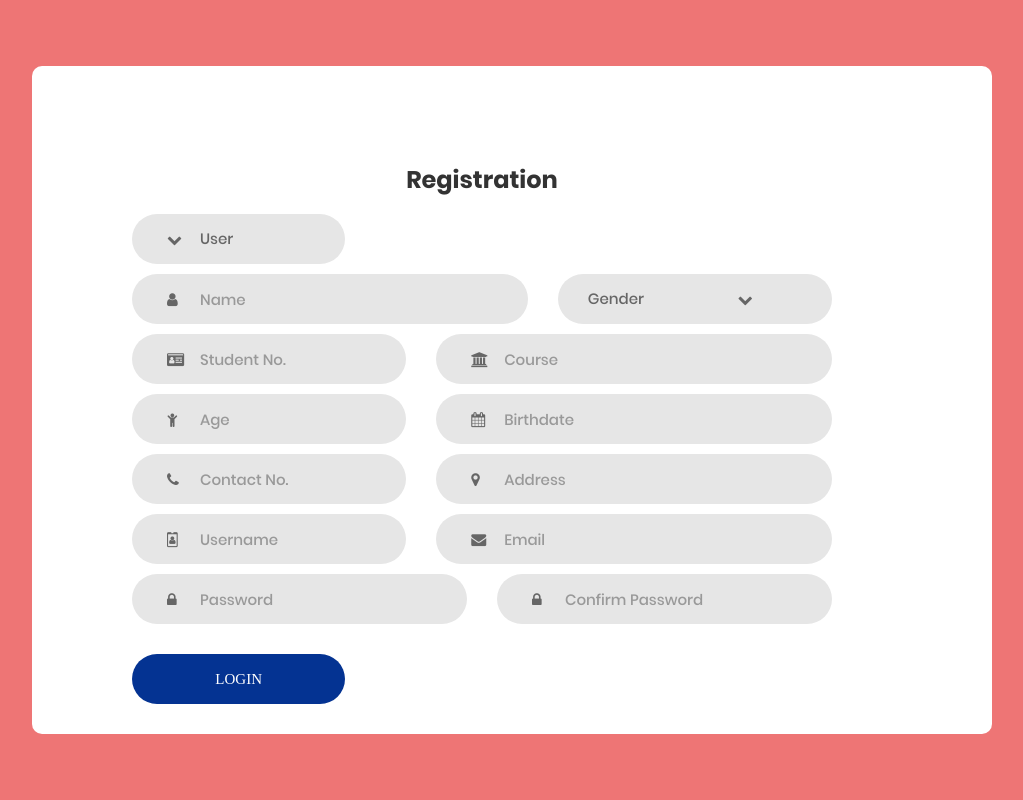
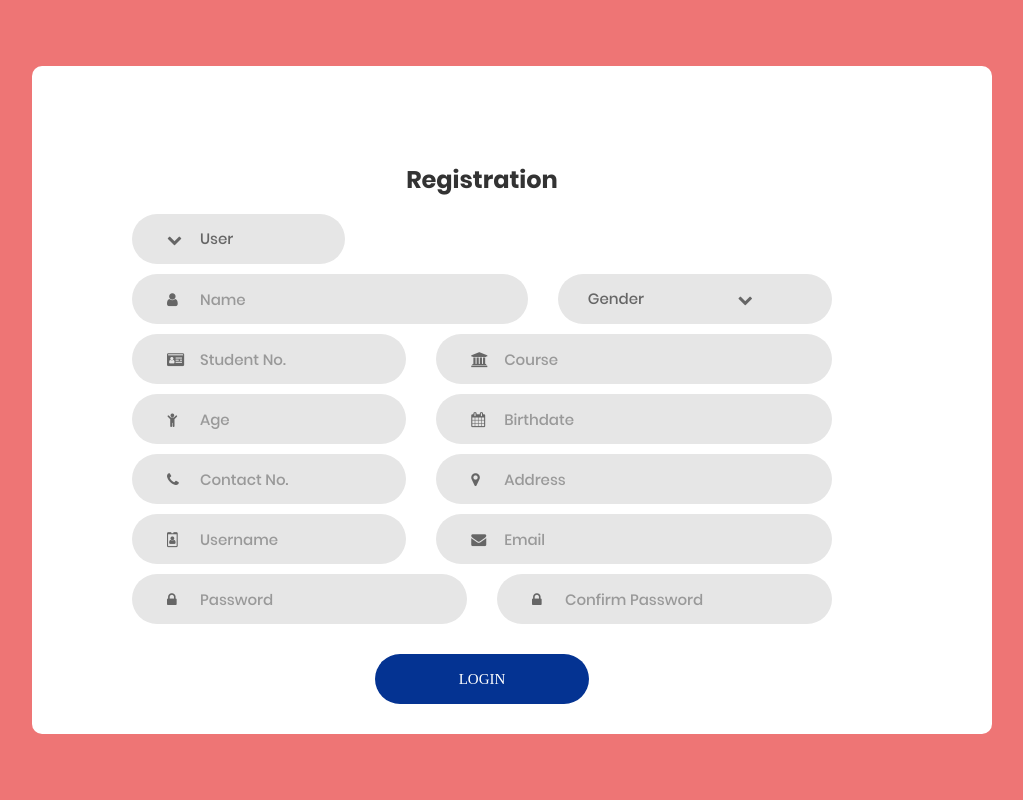
Before and after one commit to mariiiiiq/Covid, a PHP site: page /registration.php in a window 1280 px wide. Shown: the whole page, without its empty margins (128-1151 px from the left). Run offline with PHP 8.4, Linux system fonts and the light colour scheme; some web fonts are replaced.

Commit message:
Update registration.php

```diff
--- a/registration.php
+++ b/registration.php
@@ -165,11 +165,15 @@
 					</div>
 					<div class="row">
                         <div class="col-sm-4">
+                        </div>
+                        <div class="col-sm-4">
                             <div class="container-login100-form-btn">
                                 <button class="login100-form-btn" name="btnlogin">
                                     Login
                                 </button>
                             </div>
+                        </div>
+                        <div class="col-sm-4">
                         </div>
                     </div>
 				</form>
```
